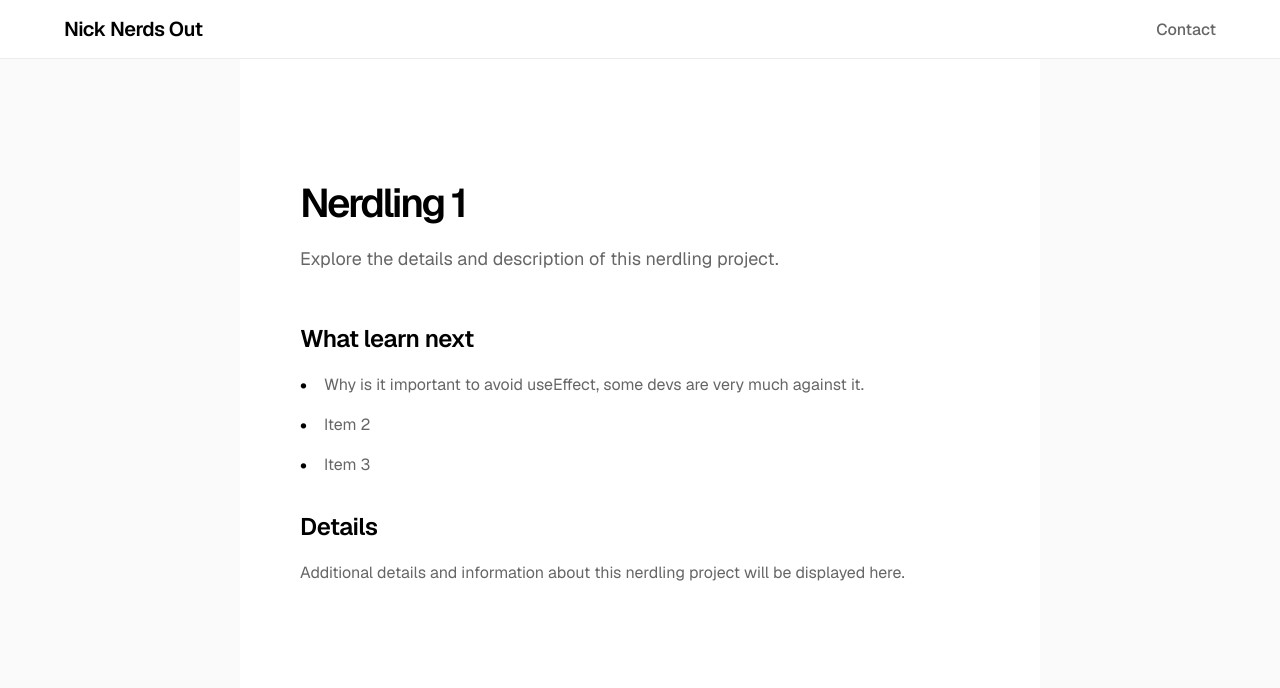
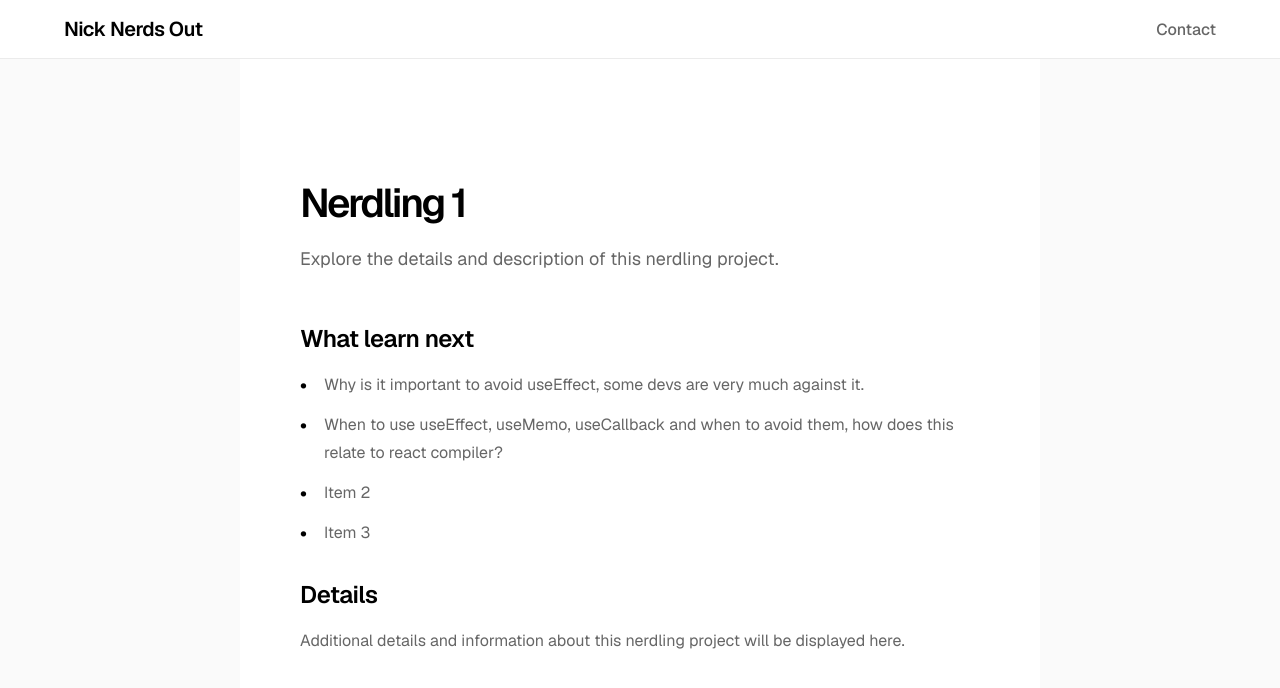
Before and after one commit to HarryFray/Nick-Nerds-Out, a Next.js app: page /nerdling/1 in a window 1280 px wide. Shown: the top 688 px of the page. Built offline with nearby package versions, Linux system fonts and the light colour scheme.

Commit message:
stuff to study

```diff
--- a/src/app/nerdling/[nerdling_id]/page.tsx
+++ b/src/app/nerdling/[nerdling_id]/page.tsx
@@ -25,6 +25,10 @@ export default async function NerdlingPage({ params }: NerdlingPageProps) {
                 Why is it important to avoid useEffect, some devs are very much
                 against it.
               </li>
+              <li className={styles.listItem}>
+                When to use useEffect, useMemo, useCallback and when to avoid
+                them, how does this relate to react compiler?
+              </li>
               <li className={styles.listItem}>Item 2</li>
               <li className={styles.listItem}>Item 3</li>
             </ul>
```
